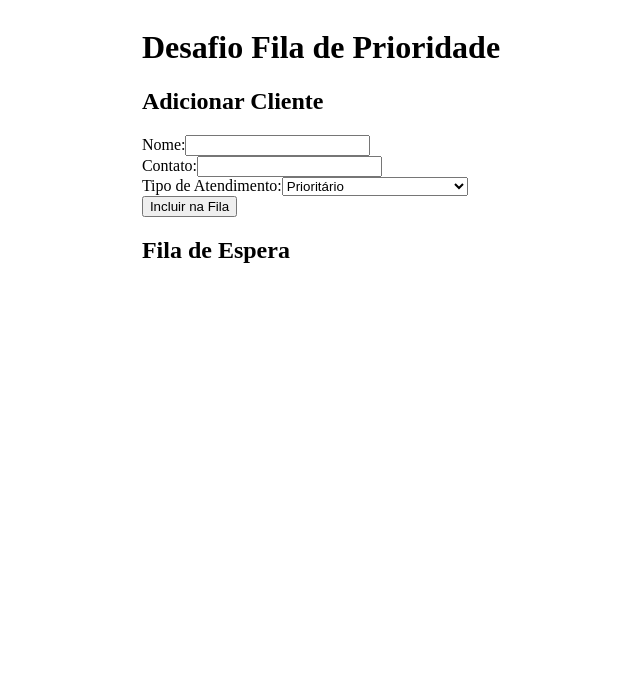
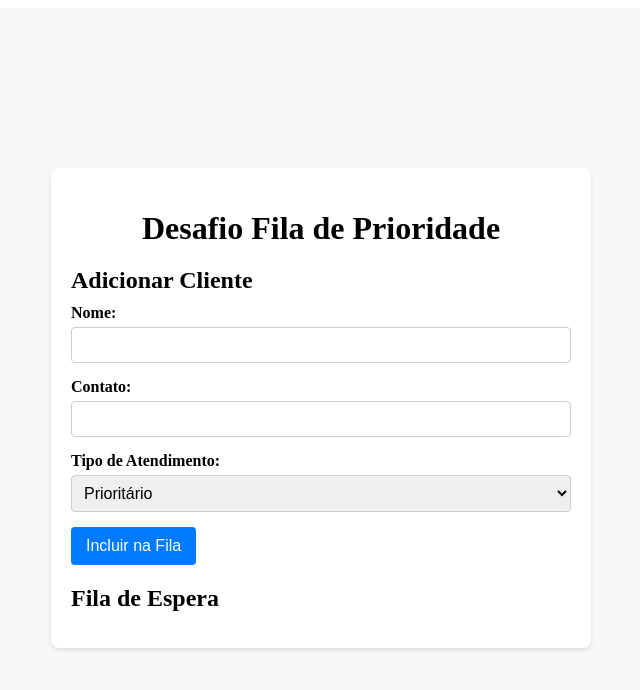
Before and after one commit to Felipe-Gs/DesafioFilaPcdoc, an Angular app: page / in a window 1280 px wide. Shown: the top 690 px of the page, without its empty margins (319-959 px from the left). Built offline with nearby package versions, Linux system fonts and the light colour scheme.

Commit message:
feat: added style in page

```diff
--- a/src/app/app.component.css
+++ b/src/app/app.component.css
@@ -1,5 +1,68 @@
+/* Estilização para a página principal */
 .main {
   display: flex;
   justify-content: center;
-  flex-direction: center;
+  align-items: center;
+  min-height: 100vh;
+  background-color: #f7f7f7;
 }
+
+.content {
+  background: #fff;
+  padding: 20px;
+  border-radius: 8px;
+  box-shadow: 0 2px 4px rgba(0, 0, 0, 0.1);
+  width: 100%;
+  max-width: 500px;
+}
+
+/* Estilização para os títulos */
+h1 {
+  font-size: 2rem;
+  margin-bottom: 20px;
+  text-align: center;
+  color: black;
+}
+
+h2 {
+  font-size: 1.5rem;
+  margin-bottom: 10px;
+  color: black;
+}
+
+/* Estilização para o formulário */
+.form-group {
+  margin-bottom: 15px;
+}
+
+.form-group label {
+  display: block;
+  margin-bottom: 5px;
+  font-weight: bold;
+  color: black;
+}
+
+.form-group input,
+.form-group select {
+  width: 100%;
+  padding: 8px;
+  border: 1px solid #ccc;
+  border-radius: 4px;
+  box-sizing: border-box;
+  font-size: 1rem;
+}
+
+.btn-primary {
+  background-color: #007bff;
+  color: white;
+  padding: 10px 15px;
+  border: none;
+  border-radius: 4px;
+  cursor: pointer;
+  font-size: 1rem;
+  transition: background-color 0.3s ease;
+}
+
+.btn-primary:hover {
+  background-color: #0056b3;
+}
```
